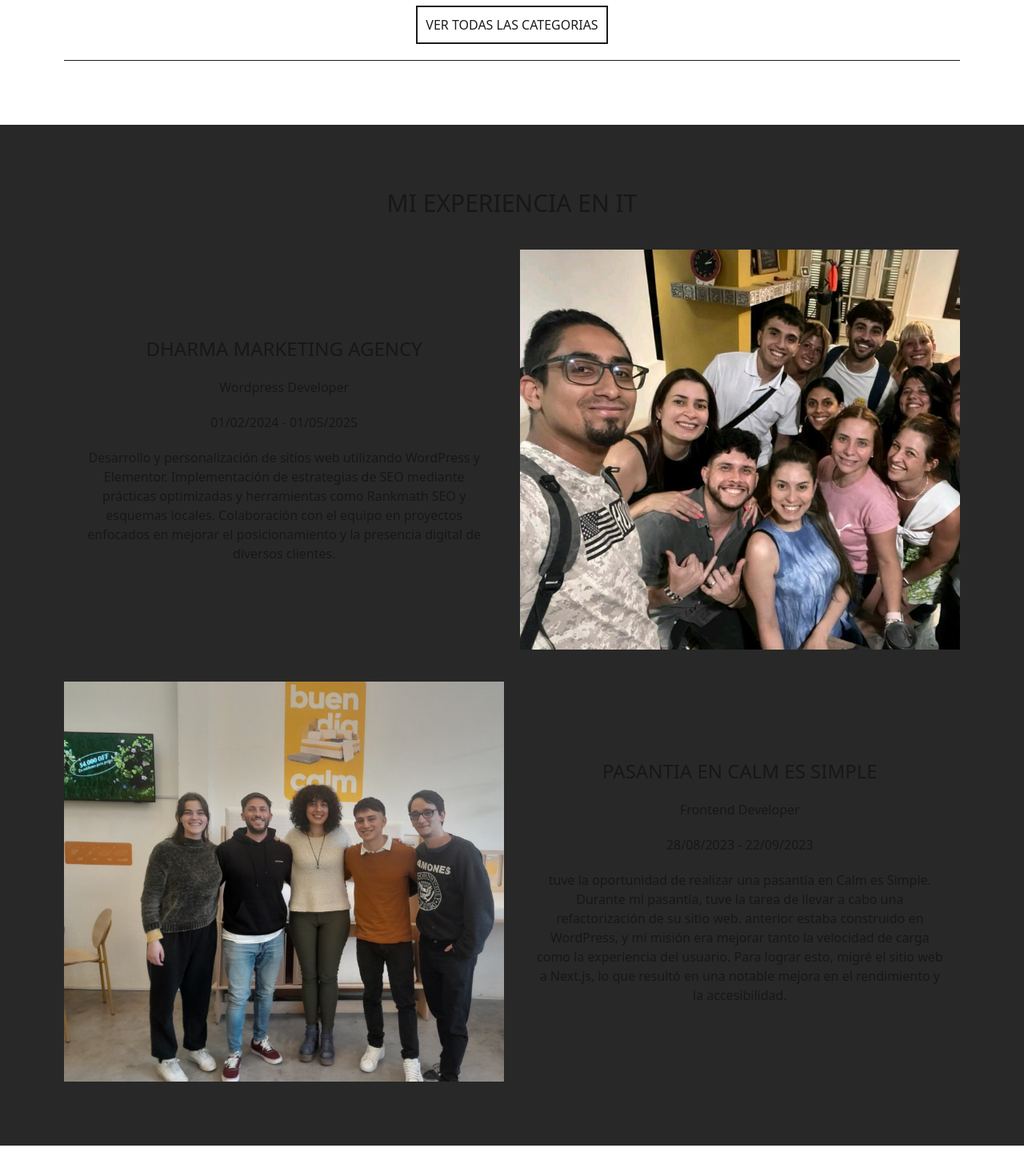
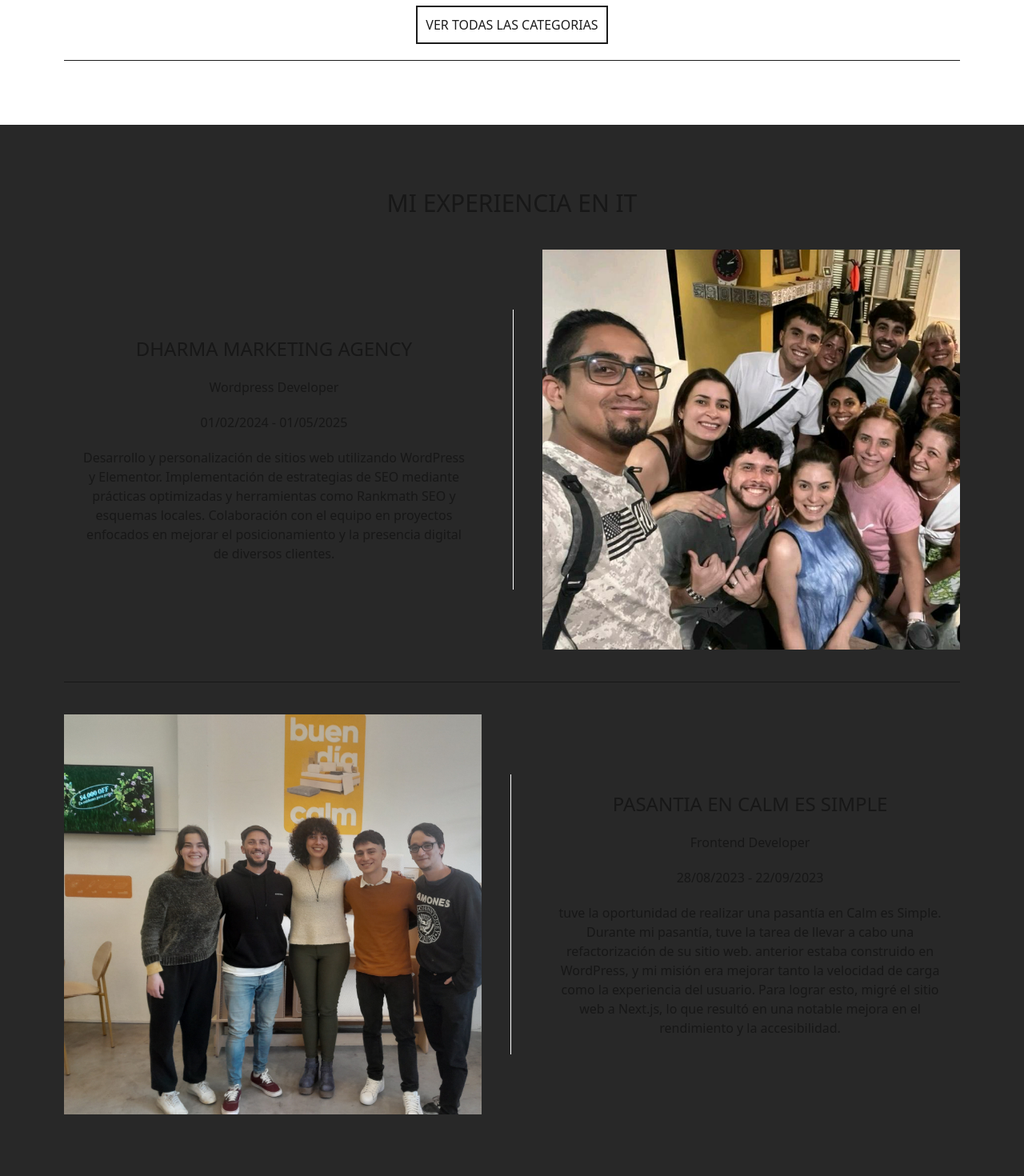
Before and after one commit to Agusilva7/Portfolio, a Next.js app: page / in a window 1280 px wide. Shown: the part 1645-3115 px from the top of the page at 80% size. Before the commit the page ends 3077 px from the top, so only its background shows below. Built offline with nearby package versions, Linux system fonts and the light colour scheme.

Commit message:
Details Experince

```diff
--- a/src/components/Experience.jsx
+++ b/src/components/Experience.jsx
@@ -5,7 +5,7 @@
 
                 <h2 className="text-3xl uppercase">Mi Experiencia en IT</h2>
 
-                <div className=" flex flex-col-reverse lg:flex-row gap-5">
+                <div className=" flex flex-col-reverse lg:flex-row gap-5 items-center">
                     <section className="w-full lg:w-1/2 gap-5 flex justify-center  flex-col px-0 lg:px-5">
                         <h2 className="text-2xl uppercase">Dharma Marketing Agency</h2>
                         <h3>Wordpress Developer</h3>
@@ -20,11 +20,14 @@
 de diversos clientes.
 </p>
                     </section>
+                    <div className="w-px h-0 lg:h-[350px] bg-white mx-4" />
                     <section className="w-full lg:w-1/2 h-[280px] md:h-[500px] bg-cover" style={{backgroundImage:("url('/Dharma.jpeg')")}}></section>
                 </div>
+                <hr/>
 
-                <div className=" flex flex-col lg:flex-row gap-5">
+                <div className=" flex flex-col lg:flex-row gap-5 items-center">
                     <section className="w-full lg:w-1/2 h-[280px] md:h-[500px] bg-cover" style={{backgroundImage:("url('/pasantia.jpg')")}}></section>
+                    <div className="w-px h-0 lg:h-[350px] bg-white mx-4" />
                         <section className="w-full lg:w-1/2 gap-5 flex justify-center  flex-col px-0 lg:px-5">
                         <h2 className="text-2xl uppercase">Pasantia en Calm es Simple</h2>
                         <h3>Frontend Developer</h3>
```
